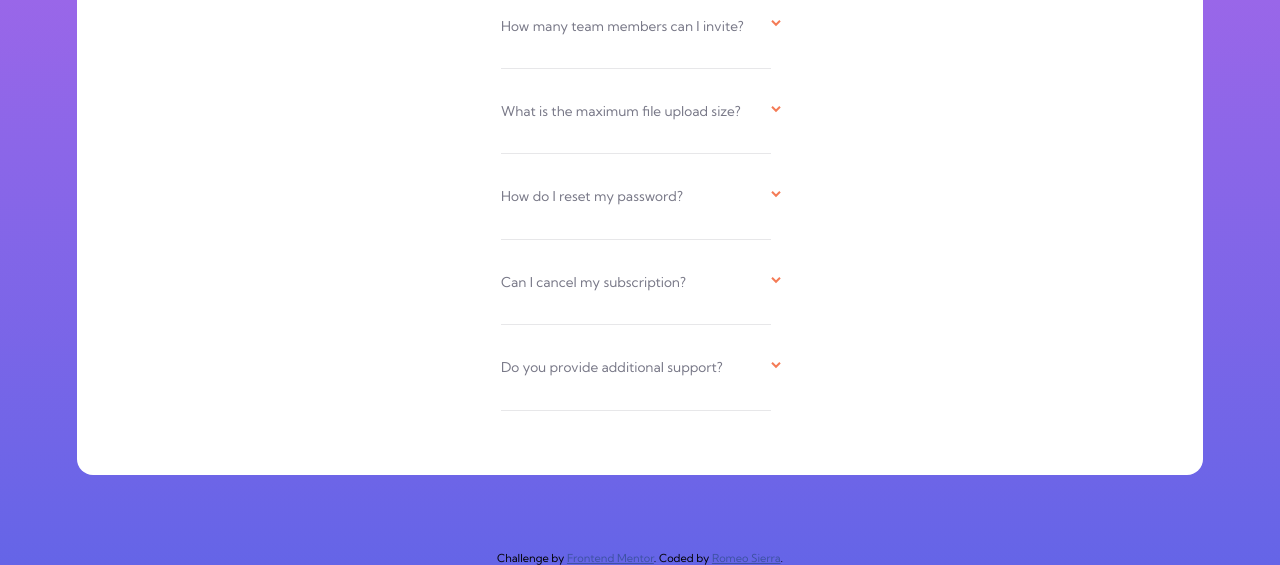
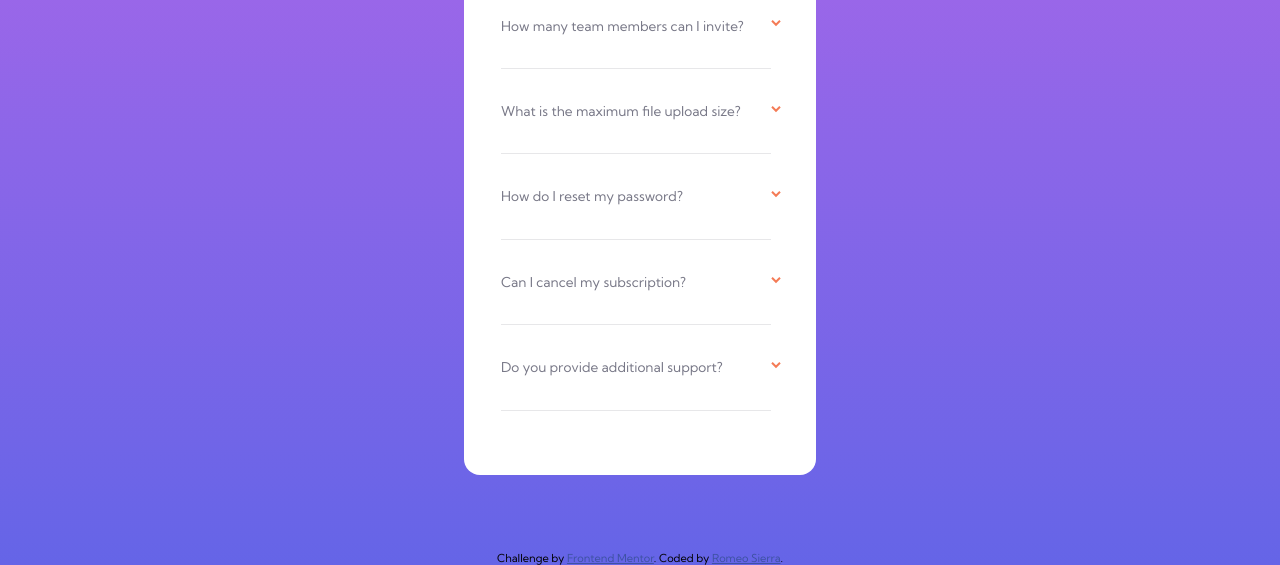
Before and after one commit to romeosierra2020/FEM-faq-accordian-card, a plain HTML site: page index.html in a window 1280 px wide. Shown: the part 1033-1598 px from the top of the page. Drawn offline with Linux system fonts and the light colour scheme.

Commit message:
Mobile view complete and debugged

```diff
--- a/index.css
+++ b/index.css
@@ -77,7 +77,6 @@ main {
 .question {
     grid-column-start: 1;
     grid-column-end: 2;
-    transition: 300ms ease-in-out;
     border-bottom: 1px solid var(--clr-divider);
     padding-bottom: 2rem;
     margin-bottom: 2rem;
@@ -109,6 +108,7 @@ main {
     height: auto;
     visibility: visible;
     margin: 1rem 2rem 2rem 0;
+    border-bottom: 1px solid var(--clr-divider);
 }
 
 .pointer-open {
@@ -117,7 +117,7 @@ main {
 
 .question-open {
     font-weight: var(--font-bold);
-    transition: 300ms ease-in-out;
+
 }
 
 .question-open:hover {
@@ -148,3 +148,10 @@ main {
     left: 11.067vw;
     width: 70.933vw;
 }
+
+@media (min-width: 400px) {
+    main {
+        width: 352px;
+        margin-inline: auto;
+    }
+}
```
